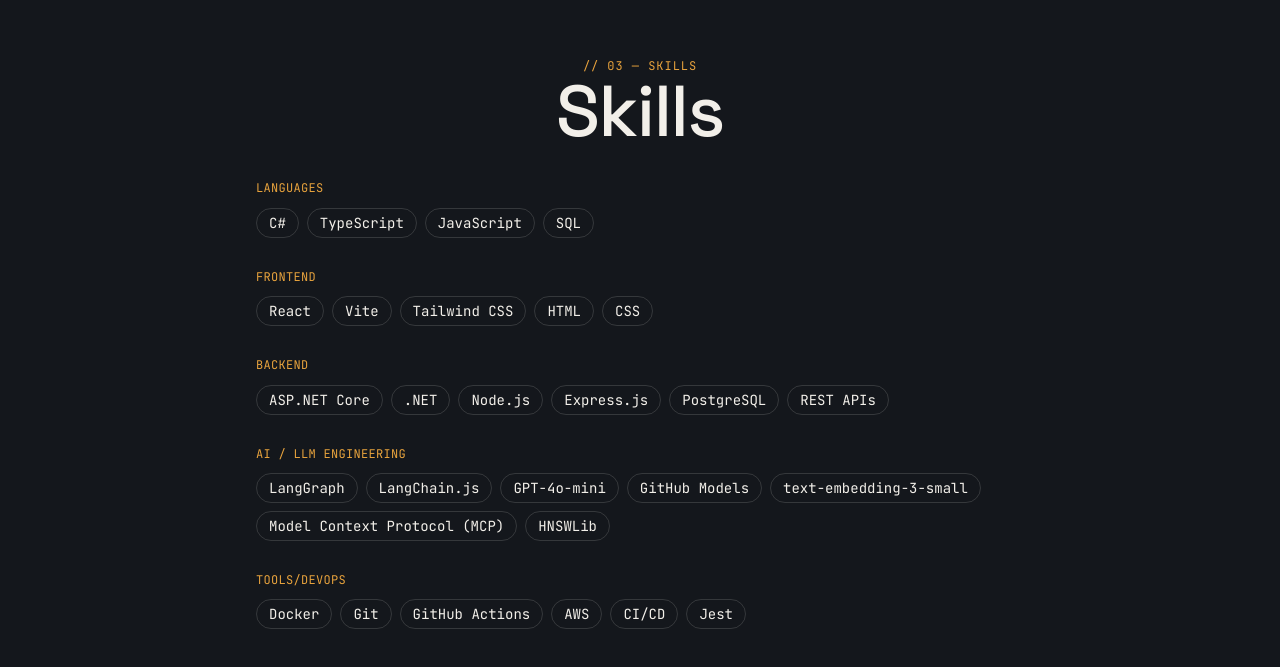
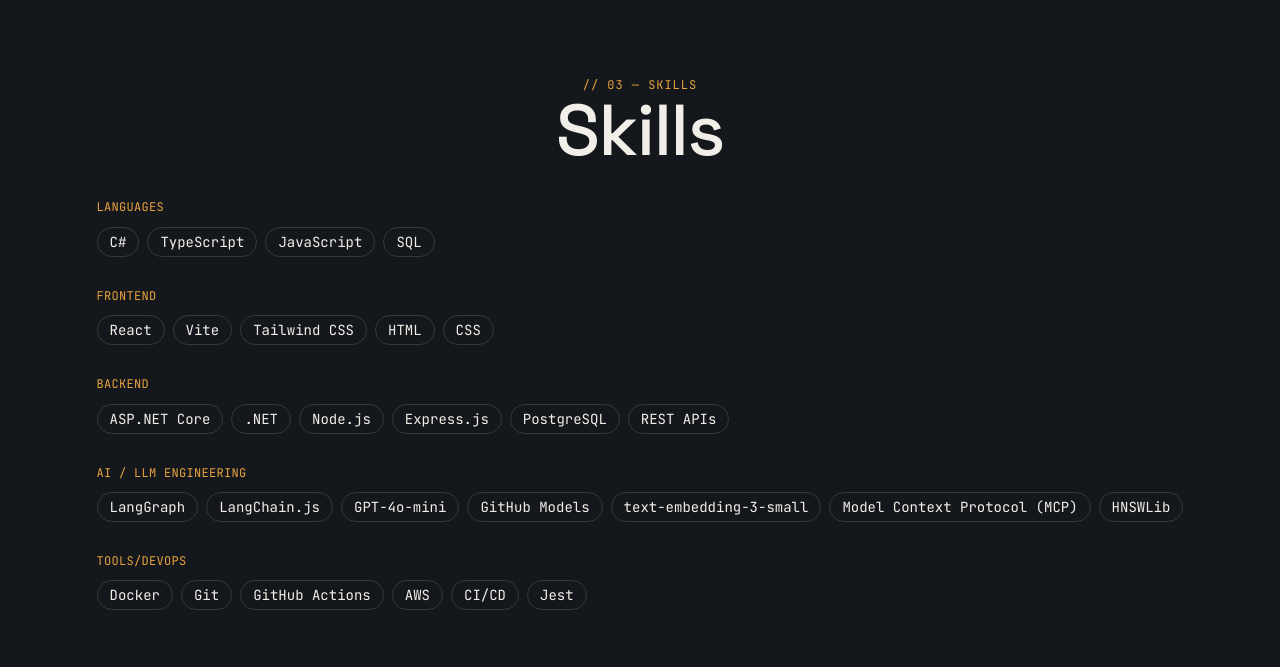
Before and after one commit to courtneytruong/Portfolio-Website, a React (Vite) app: page / in a window 1280 px wide. Shown: the part 2949-3616 px from the top of the page. Built offline with nearby package versions, Linux system fonts and the light colour scheme.

Commit message:
changed margins on Skills section to max-w-content to be more visually in line with changes to projects and about section

```diff
--- a/src/sections/Skills.tsx
+++ b/src/sections/Skills.tsx
@@ -4,7 +4,7 @@
 function Skills() {
   return (
     <SectionShell id="skills" index={3} label="Skills">
-      <div className="mx-auto mt-8 max-w-3xl space-y-8 text-left">
+      <div className="mx-auto mt-8 max-w-content space-y-8 text-left">
         {SKILL_CATEGORIES.map((group) => (
           <div key={group.category}>
             <h3 className="font-mono text-section-label uppercase tracking-wide text-accent-500">
```
